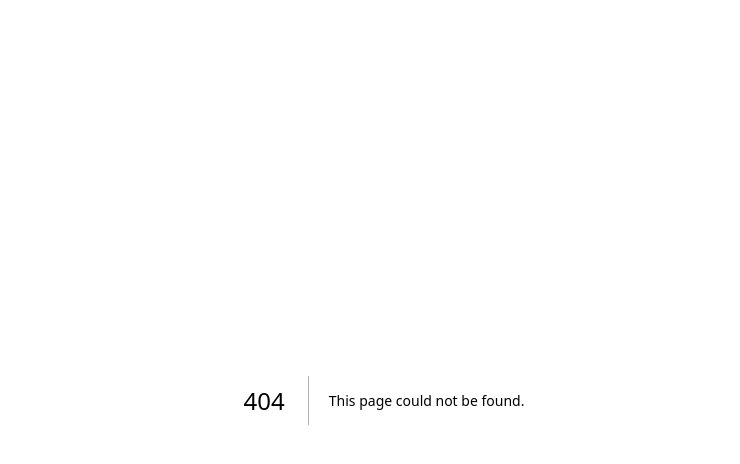
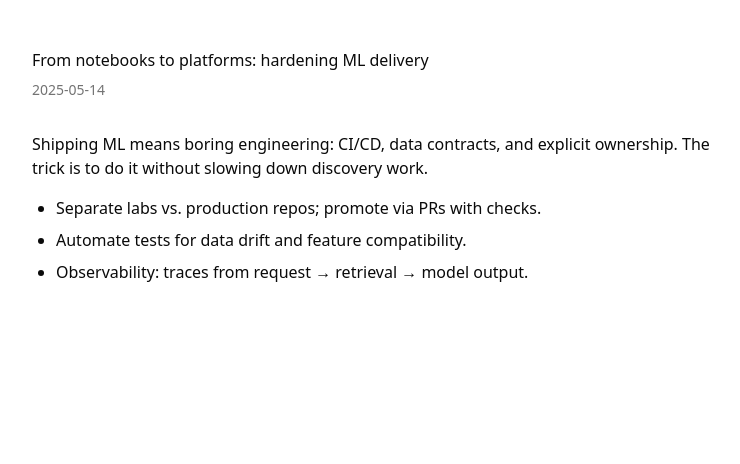
Before and after one commit to hisham8383/hisham-portfolio, a Next.js app: page /blog/hardening-ml-delivery in a window 1280 px wide. Before the commit this address had no page. Shown: the top 464 px of the page, without its empty margins (256-996 px from the left). Built offline with nearby package versions, Linux system fonts and the light colour scheme.

Commit message:
feat(blog): add blog routes and include in sitemap

```diff
--- /dev/null
+++ b/src/app/blog/[slug]/page.tsx
@@ -0,0 +1,66 @@
+import { notFound } from "next/navigation";
+import type { Metadata } from "next";
+import { posts, type BlogPostMeta } from "../page";
+
+const contentBySlug: Record<string, React.ReactNode> = {
+  "rag-guardrails": (
+    <>
+      <p className="mb-4">
+        RAG in production is less about fancy retrieval tricks and more about guardrails:
+        evals, observability, and deterministic fallbacks when retrieval is weak.
+      </p>
+      <ul className="list-disc ml-6 space-y-2">
+        <li>Track retrieval quality (top-k hit rate, MRR) per index + query type.</li>
+        <li>Use domain schemas and chunking strategies that mirror how SMEs think.</li>
+        <li>Evaluate end-to-end with golden sets and regression tests.</li>
+      </ul>
+    </>
+  ),
+  "hardening-ml-delivery": (
+    <>
+      <p className="mb-4">
+        Shipping ML means boring engineering: CI/CD, data contracts, and explicit ownership.
+        The trick is to do it without slowing down discovery work.
+      </p>
+      <ul className="list-disc ml-6 space-y-2">
+        <li>Separate labs vs. production repos; promote via PRs with checks.</li>
+        <li>Automate tests for data drift and feature compatibility.</li>
+        <li>Observability: traces from request → retrieval → model output.</li>
+      </ul>
+    </>
+  ),
+};
+
+export function generateStaticParams() {
+  return posts.map((p) => ({ slug: p.slug }));
+}
+
+export function generateMetadata({ params }: { params: { slug: string } }): Metadata {
+  const meta = posts.find((p) => p.slug === params.slug);
+  if (!meta) return {};
+  const base = "https://www.hisham-alhussain.com"; // update if you use apex/no-www
+  return {
+    title: `${meta.title} · Hisham Alhussain`,
+    description: meta.summary,
+    alternates: { canonical: `${base}/blog/${meta.slug}` },
+    openGraph: {
+      type: "article",
+      title: meta.title,
+      description: meta.summary,
+      url: `${base}/blog/${meta.slug}`,
+    },
+  };
+}
+
+export default function BlogPost({ params }: { params: { slug: string } }) {
+  const meta: BlogPostMeta | undefined = posts.find((p) => p.slug === params.slug);
+  if (!meta) return notFound();
+
+  return (
+    <main className="mx-auto w-full max-w-3xl px-4 sm:px-6 lg:px-8 py-12 prose prose-neutral dark:prose-invert">
+      <h1 className="mb-2">{meta.title}</h1>
+      <p className="text-sm text-muted-foreground mb-8">{meta.date}</p>
+      <article>{contentBySlug[meta.slug]}</article>
+    </main>
+  );
+}
--- /dev/null
+++ b/src/app/blog/page.tsx
@@ -0,0 +1,50 @@
+import Link from "next/link";
+import { Card, CardContent, CardHeader, CardTitle, CardDescription } from "@/components/ui/card";
+
+export type BlogPostMeta = {
+  slug: string;
+  title: string;
+  date: string;        // YYYY-MM-DD
+  summary: string;
+};
+
+export const posts: BlogPostMeta[] = [
+  {
+    slug: "rag-guardrails",
+    title: "RAG beyond the hype: production guardrails",
+    date: "2025-07-28",
+    summary:
+      "A playbook for evaluation, retrieval quality, and observability when LLMs meet enterprise data.",
+  },
+  {
+    slug: "hardening-ml-delivery",
+    title: "From notebooks to platforms: hardening ML delivery",
+    date: "2025-05-14",
+    summary: "Pipelines, CI/CD, and model governance without slowing teams down.",
+  },
+];
+
+export default function BlogIndex() {
+  return (
+    <main className="mx-auto w-full max-w-5xl px-4 sm:px-6 lg:px-8 py-12">
+      <h1 className="text-3xl font-semibold mb-8">Writing</h1>
+      <div className="grid gap-6 sm:grid-cols-2">
+        {posts.map((p) => (
+          <Card key={p.slug} className="border-muted/60">
+            <CardHeader>
+              <CardTitle>
+                <Link href={`/blog/${p.slug}`} className="underline decoration-primary/30 underline-offset-8 hover:no-underline">
+                  {p.title}
+                </Link>
+              </CardTitle>
+              <CardDescription>{p.date}</CardDescription>
+            </CardHeader>
+            <CardContent>
+              <p className="text-muted-foreground">{p.summary}</p>
+            </CardContent>
+          </Card>
+        ))}
+      </div>
+    </main>
+  );
+}
--- a/src/app/page.tsx
+++ b/src/app/page.tsx
@@ -125,13 +125,13 @@ const POSTS = [
     title: "RAG beyond the hype: production guardrails",
     date: "2025-07-28",
     summary: "A playbook for evaluation, retrieval quality, and observability when LLMs meet enterprise data.",
-    href: "#",
+    href: "/blog/rag-guardrails",
   },
   {
     title: "From notebooks to platforms: hardening ML delivery",
     date: "2025-05-14",
     summary: "Pipelines, CI/CD, and model governance without slowing teams down.",
-    href: "#",
+    href: "/blog/hardening-ml-delivery",
   },
 ];
 
--- a/src/app/sitemap.ts
+++ b/src/app/sitemap.ts
@@ -1,12 +1,18 @@
 import type { MetadataRoute } from "next";
+import { posts } from "./blog/page";
 
 export default function sitemap(): MetadataRoute.Sitemap {
-  const base = "https://www.hisham-alhussain.com";
+  const base = "https://www.hisham-alhussain.com"; // adjust if using apex
   const now = new Date();
 
   return [
     { url: `${base}/`, lastModified: now, changeFrequency: "weekly", priority: 1 },
-    // Later, add real routes like:
-    // { url: `${base}/blog/rag-guardrails`, lastModified: "2025-07-28" }
+    { url: `${base}/blog`, lastModified: now, changeFrequency: "weekly", priority: 0.8 },
+    ...posts.map((p) => ({
+      url: `${base}/blog/${p.slug}`,
+      lastModified: p.date,
+      changeFrequency: "monthly" as const,
+      priority: 0.7,
+    })),
   ];
 }
```
